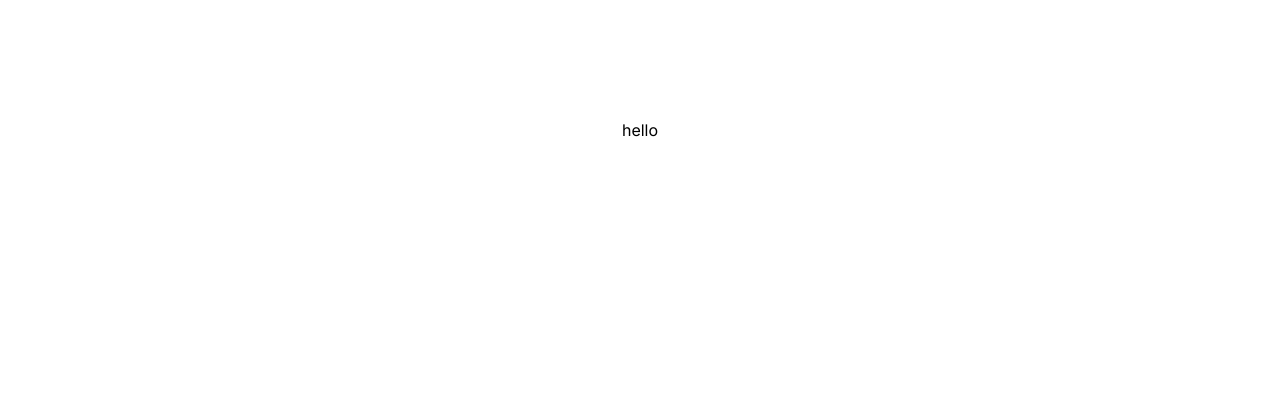
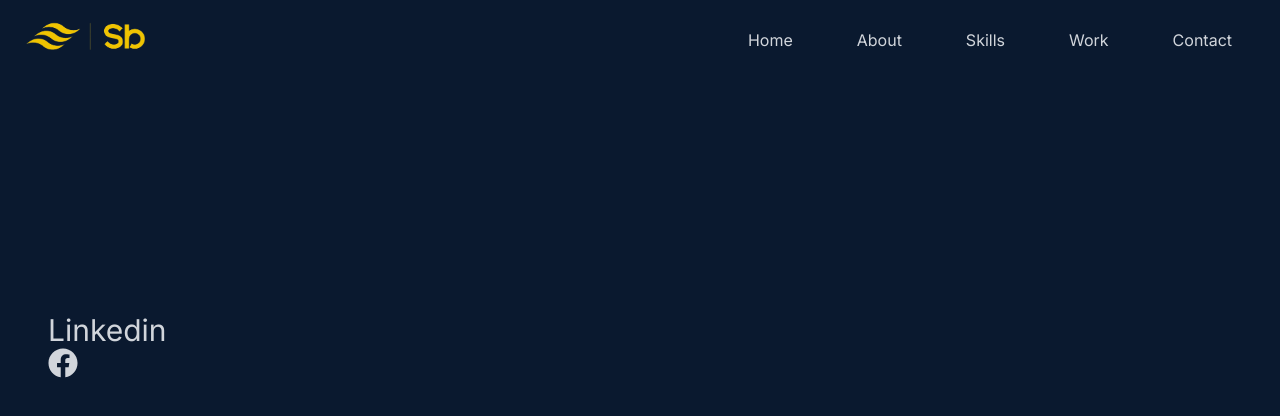
Before and after one commit to Buzala21/Portfolio-Updated, a Next.js app: page / in a window 1280 px wide. Shown: the top 416 px of the page. Built offline with nearby package versions, Linux system fonts and the light colour scheme.

Commit message:
Adding Navbar And Icon

```diff
--- a/package.json
+++ b/package.json
@@ -9,9 +9,10 @@
     "lint": "next lint"
   },
   "dependencies": {
+    "next": "14.0.2",
     "react": "^18",
     "react-dom": "^18",
-    "next": "14.0.2"
+    "react-icons": "^4.12.0"
   },
   "devDependencies": {
     "eslint": "^8",
--- a/src/app/globals.css
+++ b/src/app/globals.css
@@ -0,0 +1,14 @@
+*{
+    margin: 0px;
+    padding: 0;
+    box-sizing: border-box;
+}
+
+body{
+    background-color: #0a192f;
+}
+
+li{
+    padding: 2rem;
+    cursor: pointer;
+}
--- a/src/app/layout.js
+++ b/src/app/layout.js
@@ -1,5 +1,14 @@
 import { Inter } from 'next/font/google'
 import './globals.css'
+import Navbar from '@/components/navbar/Navbar'
+
+// import {FaGithub,FaLinkedin} from "react-icons/fa"
+// import {HiOutlineMail} from "react-icons/hi"
+// import {BsFillPersonLinesFill} from "react-icons/bs"
+
+// import Footer from "@/components/footer/Footer"
+// import { ThemeProvider } from "@/context/ThemeContext";
+
 
 const inter = Inter({ subsets: ['latin'] })
 
@@ -11,7 +20,15 @@ export const metadata = {
 export default function RootLayout({ children }) {
   return (
     <html lang="en">
-      <body className={inter.className}>{children}</body>
+      <body className={inter.className}>
+        {/* <ThemeProvider> */}
+        <div className='container' >
+        <Navbar/>
+        {children}
+        {/* <Footer/> */}
+        </div>
+        {/* </ThemeProvider> */}
+        </body>
     </html>
   )
 }
--- a/src/app/page.js
+++ /dev/null
@@ -1,11 +0,0 @@
-import Image from 'next/image'
-import styles from './page.module.css'
-
-export default function Home() {
-  return (
-    <main className={styles.main}>
-      <p>hello</p>
-
-    </main>
-  )
-}
--- /dev/null
+++ b/src/app/page.jsx
@@ -0,0 +1,14 @@
+import React from 'react'
+import styles from "./page.module.css"
+
+function page() {
+  return (
+    <div>
+
+
+        <h1 className={styles.ehe} >f</h1>
+    </div>
+  )
+}
+
+export default page
--- a/src/app/page.module.css
+++ b/src/app/page.module.css
@@ -1,229 +1,3 @@
-.main {
-  display: flex;
-  flex-direction: column;
-  justify-content: space-between;
-  align-items: center;
-  padding: 6rem;
-  min-height: 100vh;
+.ehe{
+
 }
-
-.description {
-  display: inherit;
-  justify-content: inherit;
-  align-items: inherit;
-  font-size: 0.85rem;
-  max-width: var(--max-width);
-  width: 100%;
-  z-index: 2;
-  font-family: var(--font-mono);
-}
-
-.description a {
-  display: flex;
-  justify-content: center;
-  align-items: center;
-  gap: 0.5rem;
-}
-
-.description p {
-  position: relative;
-  margin: 0;
-  padding: 1rem;
-  background-color: rgba(var(--callout-rgb), 0.5);
-  border: 1px solid rgba(var(--callout-border-rgb), 0.3);
-  border-radius: var(--border-radius);
-}
-
-.code {
-  font-weight: 700;
-  font-family: var(--font-mono);
-}
-
-.grid {
-  display: grid;
-  grid-template-columns: repeat(4, minmax(25%, auto));
-  max-width: 100%;
-  width: var(--max-width);
-}
-
-.card {
-  padding: 1rem 1.2rem;
-  border-radius: var(--border-radius);
-  background: rgba(var(--card-rgb), 0);
-  border: 1px solid rgba(var(--card-border-rgb), 0);
-  transition: background 200ms, border 200ms;
-}
-
-.card span {
-  display: inline-block;
-  transition: transform 200ms;
-}
-
-.card h2 {
-  font-weight: 600;
-  margin-bottom: 0.7rem;
-}
-
-.card p {
-  margin: 0;
-  opacity: 0.6;
-  font-size: 0.9rem;
-  line-height: 1.5;
-  max-width: 30ch;
-}
-
-.center {
-  display: flex;
-  justify-content: center;
-  align-items: center;
-  position: relative;
-  padding: 4rem 0;
-}
-
-.center::before {
-  background: var(--secondary-glow);
-  border-radius: 50%;
-  width: 480px;
-  height: 360px;
-  margin-left: -400px;
-}
-
-.center::after {
-  background: var(--primary-glow);
-  width: 240px;
-  height: 180px;
-  z-index: -1;
-}
-
-.center::before,
-.center::after {
-  content: '';
-  left: 50%;
-  position: absolute;
-  filter: blur(45px);
-  transform: translateZ(0);
-}
-
-.logo {
-  position: relative;
-}
-/* Enable hover only on non-touch devices */
-@media (hover: hover) and (pointer: fine) {
-  .card:hover {
-    background: rgba(var(--card-rgb), 0.1);
-    border: 1px solid rgba(var(--card-border-rgb), 0.15);
-  }
-
-  .card:hover span {
-    transform: translateX(4px);
-  }
-}
-
-@media (prefers-reduced-motion) {
-  .card:hover span {
-    transform: none;
-  }
-}
-
-/* Mobile */
-@media (max-width: 700px) {
-  .content {
-    padding: 4rem;
-  }
-
-  .grid {
-    grid-template-columns: 1fr;
-    margin-bottom: 120px;
-    max-width: 320px;
-    text-align: center;
-  }
-
-  .card {
-    padding: 1rem 2.5rem;
-  }
-
-  .card h2 {
-    margin-bottom: 0.5rem;
-  }
-
-  .center {
-    padding: 8rem 0 6rem;
-  }
-
-  .center::before {
-    transform: none;
-    height: 300px;
-  }
-
-  .description {
-    font-size: 0.8rem;
-  }
-
-  .description a {
-    padding: 1rem;
-  }
-
-  .description p,
-  .description div {
-    display: flex;
-    justify-content: center;
-    position: fixed;
-    width: 100%;
-  }
-
-  .description p {
-    align-items: center;
-    inset: 0 0 auto;
-    padding: 2rem 1rem 1.4rem;
-    border-radius: 0;
-    border: none;
-    border-bottom: 1px solid rgba(var(--callout-border-rgb), 0.25);
-    background: linear-gradient(
-      to bottom,
-      rgba(var(--background-start-rgb), 1),
-      rgba(var(--callout-rgb), 0.5)
-    );
-    background-clip: padding-box;
-    backdrop-filter: blur(24px);
-  }
-
-  .description div {
-    align-items: flex-end;
-    pointer-events: none;
-    inset: auto 0 0;
-    padding: 2rem;
-    height: 200px;
-    background: linear-gradient(
-      to bottom,
-      transparent 0%,
-      rgb(var(--background-end-rgb)) 40%
-    );
-    z-index: 1;
-  }
-}
-
-/* Tablet and Smaller Desktop */
-@media (min-width: 701px) and (max-width: 1120px) {
-  .grid {
-    grid-template-columns: repeat(2, 50%);
-  }
-}
-
-@media (prefers-color-scheme: dark) {
-  .vercelLogo {
-    filter: invert(1);
-  }
-
-  .logo {
-    filter: invert(1) drop-shadow(0 0 0.3rem #ffffff70);
-  }
-}
-
-@keyframes rotate {
-  from {
-    transform: rotate(360deg);
-  }
-  to {
-    transform: rotate(0deg);
-  }
-}
--- /dev/null
+++ b/src/components/navbar/Navbar.jsx
@@ -0,0 +1,51 @@
+import React from 'react'
+import styles from "./navbar.module.css"
+import { FaFacebook } from 'react-icons/fa';
+// import {FaTimes} from 'react-icons/fa'
+// import {HiOutlineMail} from "react-icons/hi"
+// import {BsFillPersonLinesFill} from "react-icons/bs"
+import Logo from "../../../public/logo.png"
+import Image from 'next/image'
+// FaBars,FaTimes FaGithub,FaLinkedin
+function Navbar() {
+  return (
+    <div className={styles.mainContainer}>
+      <div>
+      <Image src={Logo} alt="Logo Image" style={{width:"20%",height:"50%"}} />
+      </div>
+{/* menu */}
+      <div>
+        <ul className={styles.container}>
+          <li>Home</li>
+          <li>About</li>
+          <li>Skills</li>
+          <li>Work</li>
+          <li>Contact</li>
+        </ul>
+      </div>
+
+      {/* Social Icons */}
+
+      <div className={styles.socialIcons}>
+        <ul>
+          <li className={styles.icon} >
+            <a className={styles.face} href="">
+              Linkedin <FaFacebook/>
+            </a>
+          </li>
+          <li className={styles.icon}></li>
+          <li className={styles.icon}></li>
+        </ul>
+
+      </div>
+
+
+
+
+
+
+    </div>
+  )
+}
+
+export default Navbar
--- /dev/null
+++ b/src/components/navbar/navbar.module.css
@@ -0,0 +1,41 @@
+.mainContainer{
+    position: fixed;
+    width: 100%;
+    height: 80px;
+    display: flex;
+    justify-content: space-between;
+    align-items: center;
+    padding: 1rem;
+    background-color: #0a192f;
+    color: #d1d5db;
+
+}
+
+
+.container{
+    display: flex;
+    text-decoration: none;
+    list-style-type: none;
+}
+
+.socialIcons{
+    display: flex;
+    position: fixed;
+    flex-direction: column;
+    top: 35%;
+    margin-left: 0;
+}
+
+.face{
+
+    text-decoration: none;
+    font-size: 30px;
+    color: inherit;
+}
+
+.icon{
+    list-style-type: none;
+    width: 160px;
+    height: 60px;
+
+}
```
Also changed, not shown: public/logo.png (added), 1 other file (tests, documents, lock files or other folders).
